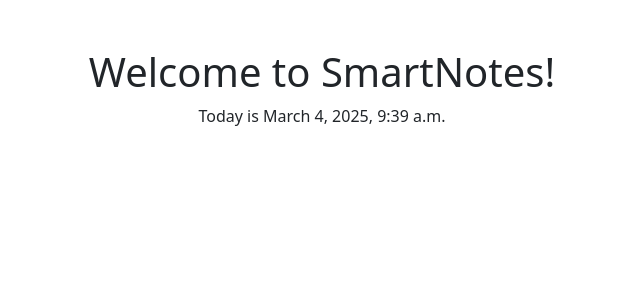
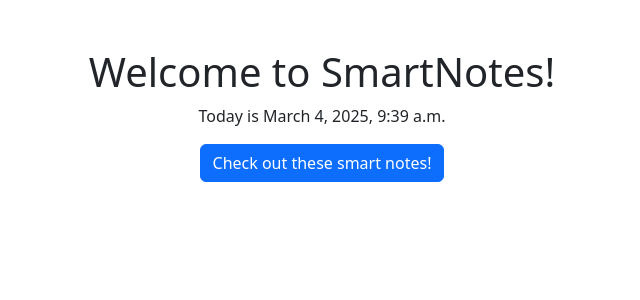
Before and after one commit to Denniszedead/django-essentials, a Django app: page /home/ in a window 1280 px wide. Shown: the top 300 px of the page, without its empty margins (318-958 px from the left). Run offline with Django 5.2, Linux system fonts and the light colour scheme.

Commit message:
Add link to go to the notes list

```diff
--- a/home/templates/home/welcome.html
+++ b/home/templates/home/welcome.html
@@ -3,4 +3,5 @@
 {% block content %}
     <h1>Welcome to SmartNotes!</h1>
     <p>Today is {{today}}</p>
+    <a href="{% url 'notes.list' %}" class="btn btn-primary">Check out these smart notes!</a>
 {% endblock %}
--- a/notes/urls.py
+++ b/notes/urls.py
@@ -3,7 +3,7 @@ from django.urls import path
 from . import views
 
 urlpatterns = [
-    path('notes', views.NotesListView.as_view()),
+    path('notes', views.NotesListView.as_view(), name='notes.list'),
     path('note/<int:pk>', views.NotesDetailView.as_view()),
     path('popular-notes', views.PopularNotesListView.as_view()),
 ]
```
